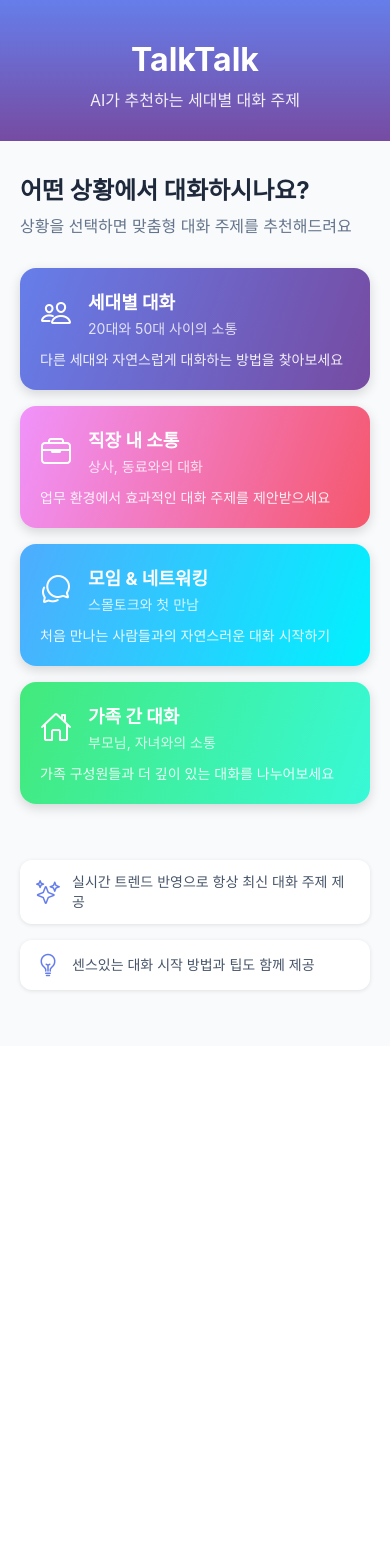
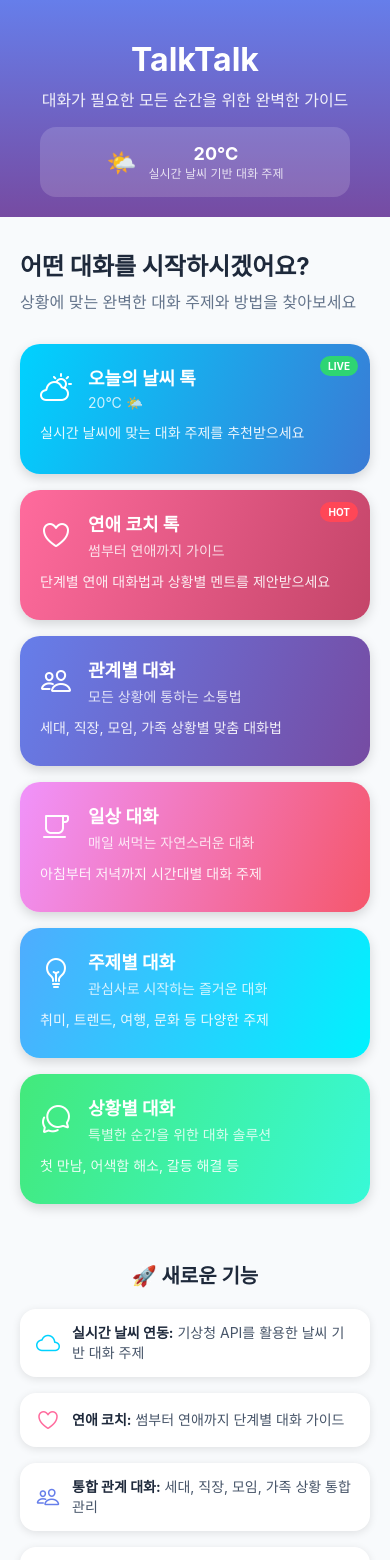
Before and after one commit to woojung1234/talktalk, a React Native app: screen /Home in a window 390 px wide. Shown: the top 1560 px of the page. Before the commit the page ends 1046 px from the top, so only its background shows below. Built offline with nearby package versions, Linux system fonts and the light colour scheme; no server answers.

Commit message:
Update HomeScreen with new weather and love coach features

```diff
--- a/src/screens/HomeScreen.js
+++ b/src/screens/HomeScreen.js
@@ -1,4 +1,4 @@
-import React from 'react';
+import React, { useState, useEffect } from 'react';
 import {
   View,
   Text,
@@ -7,46 +7,109 @@ import {
   SafeAreaView,
   ScrollView,
   Dimensions,
+  Alert,
 } from 'react-native';
 import { LinearGradient } from 'expo-linear-gradient';
 import { Ionicons } from '@expo/vector-icons';
 import * as Animatable from 'react-native-animatable';
+import WeatherService from '../services/WeatherService';
 
 const { width, height } = Dimensions.get('window');
 
 const HomeScreen = ({ navigation }) => {
+  const [currentWeather, setCurrentWeather] = useState(null);
+  const [loading, setLoading] = useState(true);
+
+  // 기상청 API 키 (실제 사용시 환경변수로 관리)
+  const WEATHER_API_KEY = process.env.WEATHER_API_KEY || 'YOUR_WEATHER_API_KEY';
+
+  useEffect(() => {
+    initializeWeatherService();
+  }, []);
+
+  const initializeWeatherService = async () => {
+    try {
+      const weatherService = new WeatherService(WEATHER_API_KEY);
+      const weather = await weatherService.getCurrentWeather('서울');
+      setCurrentWeather(weather);
+    } catch (error) {
+      console.log('Weather service initialization failed:', error);
+      // 기본값으로 설정
+      setCurrentWeather({ temperature: 20, sky: 'clear' });
+    } finally {
+      setLoading(false);
+    }
+  };
+
+  const getWeatherIcon = (weather) => {
+    if (!weather) return '🌤️';
+
+    if (weather.sky === 'rainy') return '🌧️';
+    if (weather.sky === 'snowy') return '❄️';
+    if (weather.sky === 'cloudy') return '☁️';
+    if (weather.temperature >= 25) return '☀️';
+    if (weather.temperature <= 5) return '🥶';
+    return '🌤️';
+  };
+
   const situationCards = [
     {
       id: 1,
-      title: '세대별 대화',
-      subtitle: '20대와 50대 사이의 소통',
-      icon: 'people-outline',
-      color: ['#667eea', '#764ba2'],
-      description: '다른 세대와 자연스럽게 대화하는 방법을 찾아보세요'
+      title: '오늘의 날씨 톡',
+      subtitle: `${currentWeather?.temperature || 20}°C ${getWeatherIcon(currentWeather)}`,
+      icon: 'partly-sunny-outline',
+      color: ['#00d2ff', '#3a7bd5'],
+      description: '실시간 날씨에 맞는 대화 주제를 추천받으세요',
+      isNew: true,
+      badge: 'LIVE',
+      type: 'weather'
     },
     {
       id: 2,
-      title: '직장 내 소통',
-      subtitle: '상사, 동료와의 대화',
-      icon: 'briefcase-outline',
-      color: ['#f093fb', '#f5576c'],
-      description: '업무 환경에서 효과적인 대화 주제를 제안받으세요'
+      title: '연애 코치 톡',
+      subtitle: '썸부터 연애까지 가이드',
+      icon: 'heart-outline',
+      color: ['#ff6b9d', '#c44569'],
+      description: '단계별 연애 대화법과 상황별 멘트를 제안받으세요',
+      isNew: true,
+      badge: 'HOT',
+      type: 'love'
     },
     {
       id: 3,
-      title: '모임 & 네트워킹',
-      subtitle: '스몰토크와 첫 만남',
-      icon: 'chatbubbles-outline',
-      color: ['#4facfe', '#00f2fe'],
-      description: '처음 만나는 사람들과의 자연스러운 대화 시작하기'
+      title: '관계별 대화',
+      subtitle: '모든 상황에 통하는 소통법',
+      icon: 'people-outline',
+      color: ['#667eea', '#764ba2'],
+      description: '세대, 직장, 모임, 가족 상황별 맞춤 대화법',
+      type: 'relationship'
     },
     {
       id: 4,
-      title: '가족 간 대화',
-      subtitle: '부모님, 자녀와의 소통',
-      icon: 'home-outline',
+      title: '일상 대화',
+      subtitle: '매일 써먹는 자연스러운 대화',
+      icon: 'cafe-outline',
+      color: ['#f093fb', '#f5576c'],
+      description: '아침부터 저녁까지 시간대별 대화 주제',
+      type: 'daily'
+    },
+    {
+      id: 5,
+      title: '주제별 대화',
+      subtitle: '관심사로 시작하는 즐거운 대화',
+      icon: 'bulb-outline',
+      color: ['#4facfe', '#00f2fe'],
+      description: '취미, 트렌드, 여행, 문화 등 다양한 주제',
+      type: 'topics'
+    },
+    {
+      id: 6,
+      title: '상황별 대화',
+      subtitle: '특별한 순간을 위한 대화 솔루션',
+      icon: 'chatbubbles-outline',
       color: ['#43e97b', '#38f9d7'],
-      description: '가족 구성원들과 더 깊이 있는 대화를 나누어보세요'
+      description: '첫 만남, 어색함 해소, 갈등 해결 등',
+      type: 'situations'
     }
   ];
 
@@ -54,12 +117,12 @@ const HomeScreen = ({ navigation }) => {
     <Animatable.View
       key={item.id}
       animation="fadeInUp"
-      delay={index * 200}
+      delay={index * 150}
       style={styles.cardContainer}
     >
       <TouchableOpacity
         style={styles.card}
-        onPress={() => navigation.navigate('ConversationGenerator', { situation: item })}
+        onPress={() => handleCardPress(item)}
         activeOpacity={0.8}
       >
         <LinearGradient
@@ -68,6 +131,12 @@ const HomeScreen = ({ navigation }) => {
           start={{ x: 0, y: 0 }}
           end={{ x: 1, y: 1 }}
         >
+          {item.isNew && (
+            <View style={[styles.badge, { backgroundColor: item.badge === 'HOT' ? '#ff4757' : '#2ed573' }]}>
+              <Text style={styles.badgeText}>{item.badge}</Text>
+            </View>
+          )}
+
           <View style={styles.cardHeader}>
             <Ionicons name={item.icon} size={32} color="white" />
             <View style={styles.cardTextContainer}>
@@ -81,6 +150,35 @@ const HomeScreen = ({ navigation }) => {
     </Animatable.View>
   );
 
+  const handleCardPress = (item) => {
+    if (item.type === 'weather') {
+      navigation.navigate('WeatherTalk', { weather: currentWeather });
+    } else if (item.type === 'love') {
+      navigation.navigate('LoveCoach');
+    } else {
+      navigation.navigate('ConversationGenerator', {
+        situation: item,
+        conversationType: item.type
+      });
+    }
+  };
+
+  const renderWeatherInfo = () => {
+    if (!currentWeather) return null;
+
+    return (
+      <Animatable.View animation="fadeIn" delay={200} style={styles.weatherContainer}>
+        <View style={styles.weatherInfo}>
+          <Text style={styles.weatherIcon}>{getWeatherIcon(currentWeather)}</Text>
+          <View style={styles.weatherTextContainer}>
+            <Text style={styles.weatherTemp}>{currentWeather.temperature}°C</Text>
+            <Text style={styles.weatherDesc}>실시간 날씨 기반 대화 주제</Text>
+          </View>
+        </View>
+      </Animatable.View>
+    );
+  };
+
   return (
     <SafeAreaView style={styles.container}>
       <LinearGradient
@@ -90,16 +188,18 @@ const HomeScreen = ({ navigation }) => {
         <Animatable.View animation="fadeInDown" style={styles.header}>
           <Text style={styles.headerTitle}>TalkTalk</Text>
           <Text style={styles.headerSubtitle}>
-            AI가 추천하는 세대별 대화 주제
+            대화가 필요한 모든 순간을 위한 완벽한 가이드
           </Text>
         </Animatable.View>
+
+        {renderWeatherInfo()}
       </LinearGradient>
 
       <ScrollView style={styles.content} showsVerticalScrollIndicator={false}>
         <Animatable.View animation="fadeIn" delay={300}>
-          <Text style={styles.sectionTitle}>어떤 상황에서 대화하시나요?</Text>
+          <Text style={styles.sectionTitle}>어떤 대화를 시작하시겠어요?</Text>
           <Text style={styles.sectionDescription}>
-            상황을 선택하면 맞춤형 대화 주제를 추천해드려요
+            상황에 맞는 완벽한 대화 주제와 방법을 찾아보세요
           </Text>
         </Animatable.View>
 
@@ -108,16 +208,33 @@ const HomeScreen = ({ navigation }) => {
         </View>
 
         <Animatable.View animation="fadeInUp" delay={800} style={styles.footer}>
+          <Text style={styles.footerTitle}>🚀 새로운 기능</Text>
+
           <View style={styles.featureContainer}>
-            <Ionicons name="sparkles-outline" size={24} color="#667eea" />
+            <Ionicons name="cloud-outline" size={24} color="#00d2ff" />
             <Text style={styles.featureText}>
-              실시간 트렌드 반영으로 항상 최신 대화 주제 제공
+              <Text style={styles.featureBold}>실시간 날씨 연동:</Text> 기상청 API를 활용한 날씨 기반 대화 주제
             </Text>
           </View>
+
           <View style={styles.featureContainer}>
-            <Ionicons name="bulb-outline" size={24} color="#667eea" />
+            <Ionicons name="heart-outline" size={24} color="#ff6b9d" />
             <Text style={styles.featureText}>
-              센스있는 대화 시작 방법과 팁도 함께 제공
+              <Text style={styles.featureBold}>연애 코치:</Text> 썸부터 연애까지 단계별 대화 가이드
+            </Text>
+          </View>
+
+          <View style={styles.featureContainer}>
+            <Ionicons name="people-outline" size={24} color="#667eea" />
+            <Text style={styles.featureText}>
+              <Text style={styles.featureBold}>통합 관계 대화:</Text> 세대, 직장, 모임, 가족 상황 통합 관리
+            </Text>
+          </View>
+
+          <View style={styles.featureContainer}>
+            <Ionicons name="sparkles-outline" size={24} color="#43e97b" />
+            <Text style={styles.featureText}>
+              <Text style={styles.featureBold}>AI 맞춤 추천:</Text> 상황과 관계에 최적화된 대화 주제
             </Text>
           </View>
         </Animatable.View>
@@ -133,11 +250,12 @@ const styles = StyleSheet.create({
   },
   headerGradient: {
     paddingTop: 40,
-    paddingBottom: 30,
+    paddingBottom: 20,
     paddingHorizontal: 20,
   },
   header: {
     alignItems: 'center',
+    marginBottom: 16,
   },
   headerTitle: {
     fontSize: 32,
@@ -149,6 +267,34 @@ const styles = StyleSheet.create({
     fontSize: 16,
     color: 'rgba(255, 255, 255, 0.9)',
     textAlign: 'center',
+    paddingHorizontal: 20,
+  },
+  weatherContainer: {
+    backgroundColor: 'rgba(255, 255, 255, 0.15)',
+    borderRadius: 16,
+    padding: 16,
+    marginHorizontal: 20,
+  },
+  weatherInfo: {
+    flexDirection: 'row',
+    alignItems: 'center',
+    justifyContent: 'center',
+  },
+  weatherIcon: {
+    fontSize: 24,
+    marginRight: 12,
+  },
+  weatherTextContainer: {
+    alignItems: 'center',
+  },
+  weatherTemp: {
+    fontSize: 18,
+    fontWeight: 'bold',
+    color: 'white',
+  },
+  weatherDesc: {
+    fontSize: 12,
+    color: 'rgba(255, 255, 255, 0.8)',
   },
   content: {
     flex: 1,
@@ -174,7 +320,7 @@ const styles = StyleSheet.create({
     marginBottom: 16,
   },
   card: {
-    borderRadius: 16,
+    borderRadius: 20,
     overflow: 'hidden',
     elevation: 8,
     shadowColor: '#000',
@@ -184,7 +330,22 @@ const styles = StyleSheet.create({
   },
   cardGradient: {
     padding: 20,
-    minHeight: 120,
+    minHeight: 130,
+    position: 'relative',
+  },
+  badge: {
+    position: 'absolute',
+    top: 12,
+    right: 12,
+    paddingHorizontal: 8,
+    paddingVertical: 4,
+    borderRadius: 12,
+    elevation: 4,
+  },
+  badgeText: {
+    color: 'white',
+    fontSize: 10,
+    fontWeight: 'bold',
   },
   cardHeader: {
     flexDirection: 'row',
@@ -213,19 +374,26 @@ const styles = StyleSheet.create({
   footer: {
     marginBottom: 40,
   },
+  footerTitle: {
+    fontSize: 20,
+    fontWeight: 'bold',
+    color: '#1e293b',
+    marginBottom: 20,
+    textAlign: 'center',
+  },
   featureContainer: {
     flexDirection: 'row',
     alignItems: 'center',
     marginBottom: 16,
     paddingHorizontal: 16,
-    paddingVertical: 12,
+    paddingVertical: 14,
     backgroundColor: 'white',
-    borderRadius: 12,
-    elevation: 2,
+    borderRadius: 16,
+    elevation: 3,
     shadowColor: '#000',
-    shadowOffset: { width: 0, height: 1 },
+    shadowOffset: { width: 0, height: 2 },
     shadowOpacity: 0.1,
-    shadowRadius: 4,
+    shadowRadius: 8,
   },
   featureText: {
     fontSize: 14,
@@ -234,6 +402,10 @@ const styles = StyleSheet.create({
     flex: 1,
     lineHeight: 20,
   },
+  featureBold: {
+    fontWeight: 'bold',
+    color: '#1e293b',
+  },
 });
 
 export default HomeScreen;
```
